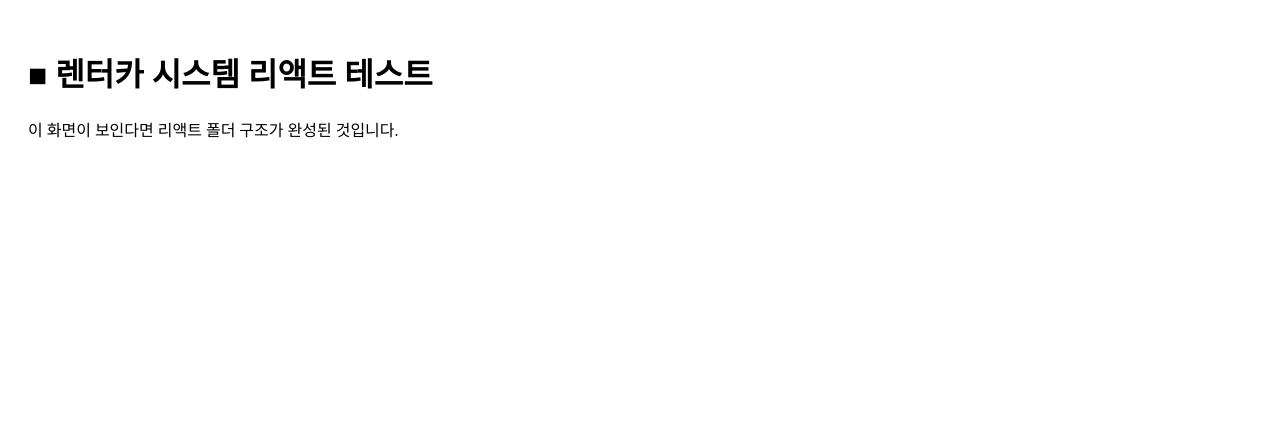
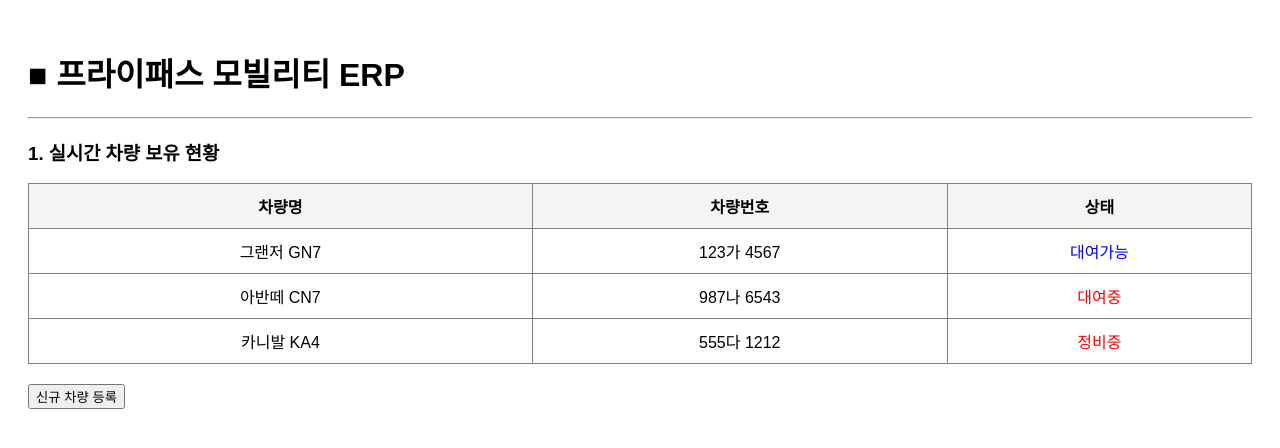
Before and after one commit to freepass-creator/react, a React (Create React App) app: page / in a window 1280 px wide. Shown: the top 448 px of the page. Built offline with nearby package versions, Linux system fonts and the light colour scheme.

Commit message:
Update App.js

```diff
--- a/src/App.js
+++ b/src/App.js
@@ -1,10 +1,45 @@
-import React from 'react';
+import React, { useState } from 'react';
 
 function App() {
+  // 1. 자동차 데이터 (나중에는 서버에서 받아오게 됩니다)
+  const [cars] = useState([
+    { id: 1, name: '그랜저 GN7', number: '123가 4567', status: '대여가능' },
+    { id: 2, name: '아반떼 CN7', number: '987나 6543', status: '대여중' },
+    { id: 3, name: '카니발 KA4', number: '555다 1212', status: '정비중' },
+  ]);
+
   return (
-    <div style={{ padding: '20px' }}>
-      <h1>■ 렌터카 시스템 리액트 테스트</h1>
-      <p>이 화면이 보인다면 리액트 폴더 구조가 완성된 것입니다.</p>
+    <div style={{ padding: '20px', fontFamily: 'sans-serif' }}>
+      <h1>■ 프라이패스 모빌리티 ERP</h1>
+      <hr />
+
+      <h3>1. 실시간 차량 보유 현황</h3>
+      <table border="1" style={{ width: '100%', borderCollapse: 'collapse', textAlign: 'center' }}>
+        <thead>
+          <tr style={{ backgroundColor: '#f4f4f4' }}>
+            <th style={{ padding: '10px' }}>차량명</th>
+            <th>차량번호</th>
+            <th>상태</th>
+          </tr>
+        </thead>
+        <tbody>
+          {cars.map(car => (
+            <tr key={car.id}>
+              <td style={{ padding: '10px' }}>{car.name}</td>
+              <td>{car.number}</td>
+              <td style={{ color: car.status === '대여가능' ? 'blue' : 'red' }}>
+                {car.status}
+              </td>
+            </tr>
+          ))}
+        </tbody>
+      </table>
+
+      <div style={{ marginTop: '20px' }}>
+        <button onClick={() => alert('신규 차량 등록 페이지로 이동합니다.')}>
+          신규 차량 등록
+        </button>
+      </div>
     </div>
   );
 }
```
